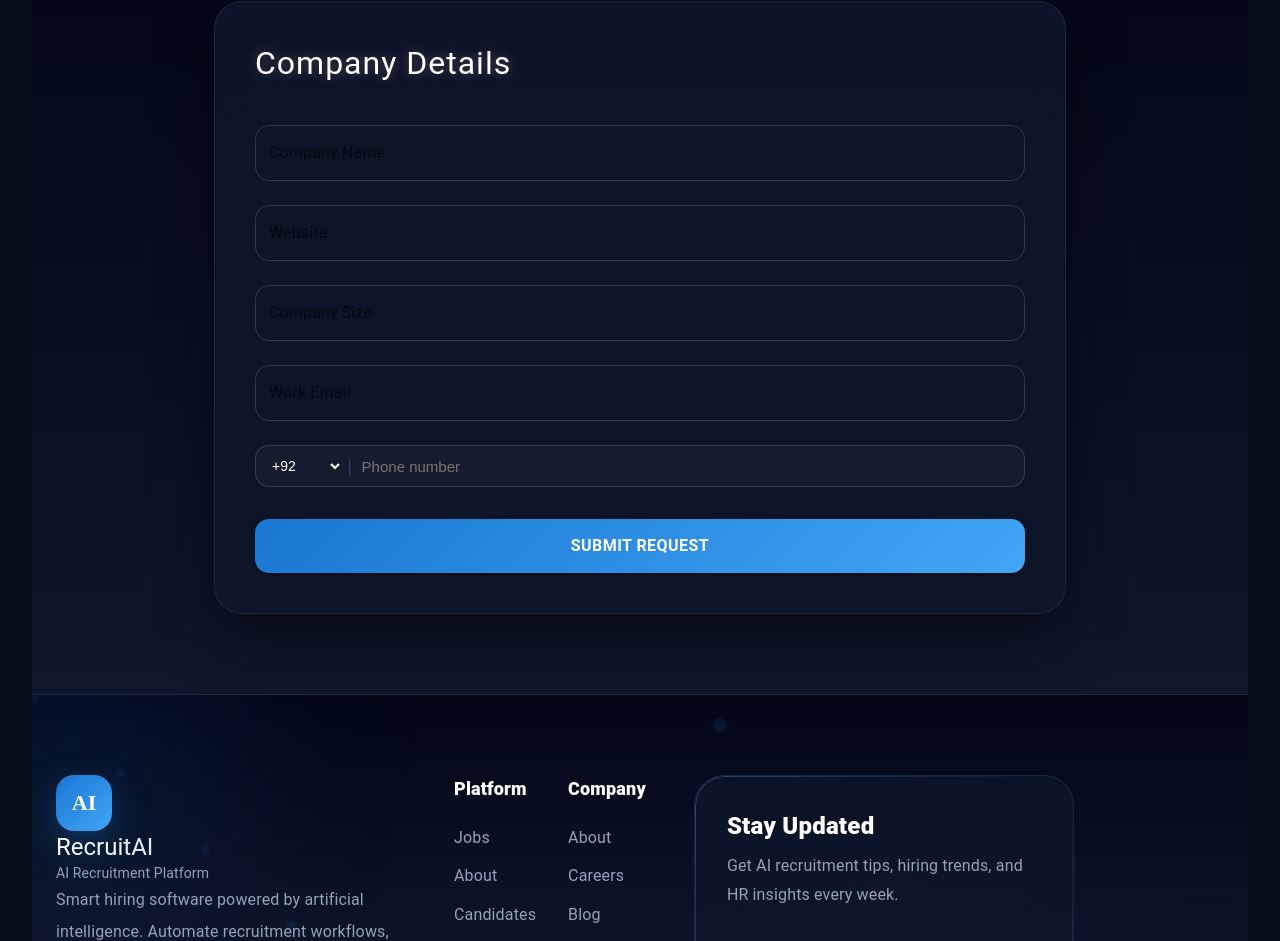
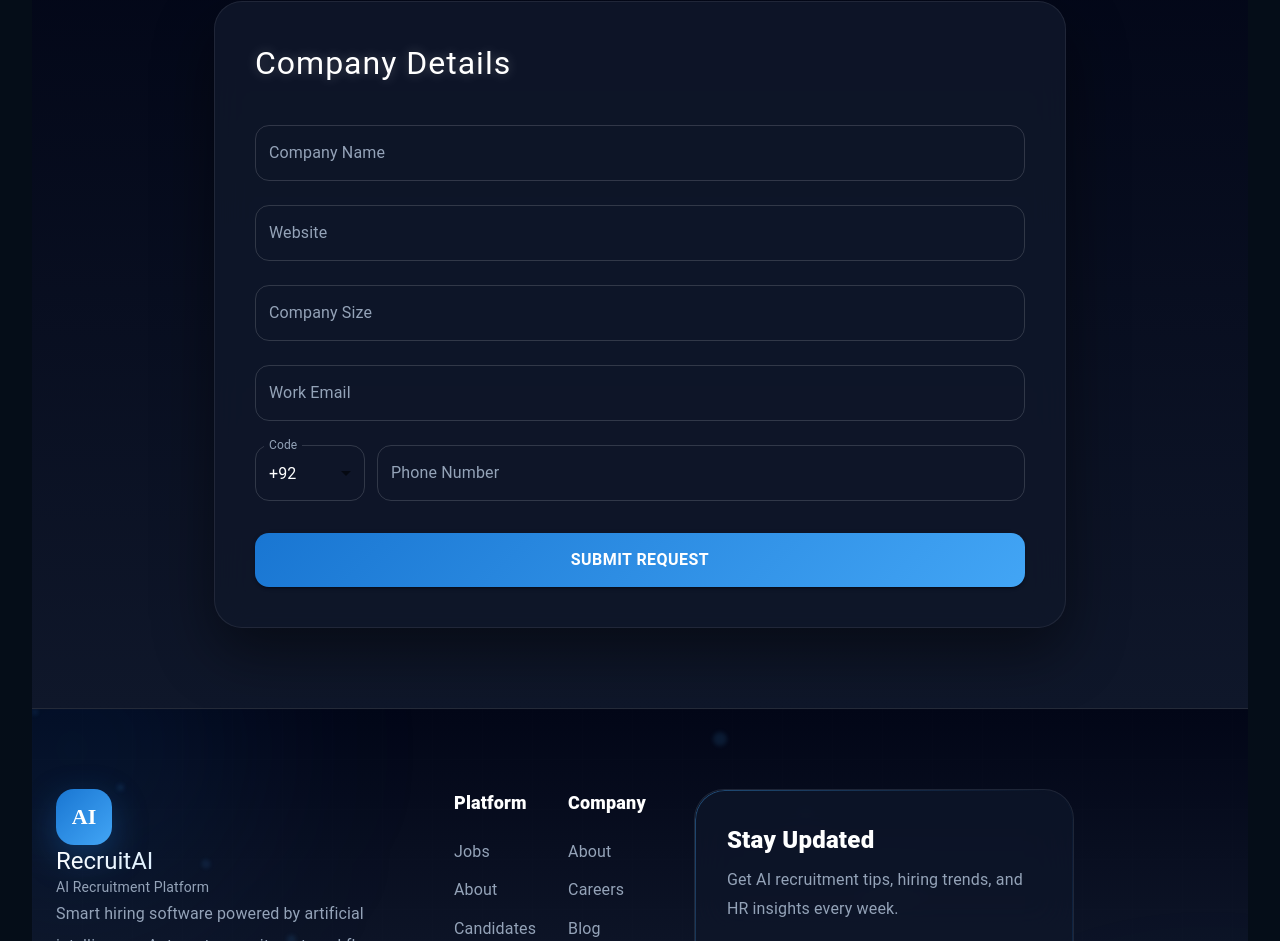
Before and after one commit to Pro-Haseeb/RMS-Frontend, a React (Vite) app: page /demo in a window 1280 px wide. Shown: the part 870-1811 px from the top of the page. Built offline with nearby package versions, Linux system fonts and the light colour scheme.

Commit message:
.................

```diff
--- a/src/pages/Demo.jsx
+++ b/src/pages/Demo.jsx
@@ -378,9 +378,18 @@ export default function RequestDemo() {
                   helperText={suggestions.company}
                   fullWidth
                   InputLabelProps={{
-                    style: { color: "#94a3b8" }
+                    style: { color: "#4472b2" }
                   }}
                   sx={{
+                    "& .MuiInputLabel-root": {
+                  color: "#94a3b8"
+                    },
+                    "& .MuiInputLabel-root.Mui-focused": {
+                  color: "#42a5f5"
+                    },
+                    "& .MuiInputLabel-root.MuiFormLabel-filled": {
+                  color: "#42a5f5"
+                    },
                     "& .MuiOutlinedInput-root": {
                       color: "white",
                       borderRadius: "14px",
@@ -413,6 +422,15 @@ export default function RequestDemo() {
                     style: { color: "#94a3b8" }
                   }}
                   sx={{
+                    "& .MuiInputLabel-root": {
+                  color: "#94a3b8"
+                    },
+                    "& .MuiInputLabel-root.Mui-focused": {
+                  color: "#42a5f5"
+                    },
+                    "& .MuiInputLabel-root.MuiFormLabel-filled": {
+                  color: "#42a5f5"
+                    },
                     "& .MuiOutlinedInput-root": {
                       color: "white",
                       borderRadius: "14px",
@@ -445,6 +463,15 @@ export default function RequestDemo() {
                     style: { color: "#94a3b8" }
                   }}
                   sx={{
+                    "& .MuiInputLabel-root": {
+                  color: "#94a3b8"
+                    },
+                    "& .MuiInputLabel-root.Mui-focused": {
+                  color: "#42a5f5"
+                    },
+                    "& .MuiInputLabel-root.MuiFormLabel-filled": {
+                  color: "#42a5f5"
+                    },
                     "& .MuiOutlinedInput-root": {
                       color: "white",
                       borderRadius: "14px",
@@ -477,6 +504,15 @@ export default function RequestDemo() {
                     style: { color: "#94a3b8" }
                   }}
                   sx={{
+                    "& .MuiInputLabel-root": {
+                  color: "#94a3b8"
+                    },
+                    "& .MuiInputLabel-root.Mui-focused": {
+                  color: "#42a5f5"
+                    },
+                    "& .MuiInputLabel-root.MuiFormLabel-filled": {
+                  color: "#42a5f5"
+                    },
                     "& .MuiOutlinedInput-root": {
                       color: "white",
                       borderRadius: "14px",
@@ -497,86 +533,75 @@ export default function RequestDemo() {
                 />
 
                 {/* PHONE */}
-                <Box
-                  sx={{
-                    display: "flex",
-                    alignItems: "center",
-                    border:
-                      "1px solid rgba(255,255,255,0.15)",
-                    borderRadius: "14px",
-                    px: 1.5,
-                    py: 1.2,
-                    transition: "0.3s",
-                    background:
-                      "rgba(255,255,255,0.03)",
-
-                    "&:focus-within": {
-                      borderColor: "#42a5f5",
-                      boxShadow:
-                        "0 0 0 2px rgba(66,165,245,0.15)"
-                    }
-                  }}
-                >
+                <Box sx={{ display: "flex", gap: 1.5 }}>
 
                   {/* COUNTRY CODE */}
-                  <select
+                  <TextField
+                    select
                     value={form.countryCode}
                     onChange={(e) =>
-                      setForm({
-                        ...form,
-                        countryCode: e.target.value
-                      })
+                      setForm({ ...form, countryCode: e.target.value })
                     }
-                    style={{
-                      border: "none",
-                      outline: "none",
-                      background: "transparent",
-                      fontSize: "14px",
-                      cursor: "pointer",
-                      paddingRight: "8px",
-                      color: "#fff",
-                      minWidth: "75px"
+                    label="Code"
+                    sx={{
+                      minWidth: "110px",
+                      "& .MuiOutlinedInput-root": {
+                        color: "#fff",
+                        borderRadius: "14px",
+
+                        "& fieldset": {
+                          borderColor: "rgba(255,255,255,0.15)"
+                        },
+                        "&:hover fieldset": {
+                          borderColor: "#42a5f5"
+                        },
+                        "&.Mui-focused fieldset": {
+                          borderColor: "#42a5f5"
+                        }
+                      },
+                      "& .MuiInputLabel-root": {
+                        color: "#94a3b8"
+                      },
+                      "& .MuiInputLabel-root.Mui-focused": {
+                        color: "#42a5f5"
+                      }
                     }}
                   >
                     {countryCodes.map((item, i) => (
-                      <option
-                        key={i}
-                        value={item.code}
-                        style={{
-                          background: "#0f172a",
-                          color: "#fff"
-                        }}
-                      >
+                      <MenuItem key={i} value={item.code}>
                         {item.code}
-                      </option>
+                      </MenuItem>
                     ))}
-                  </select>
+                  </TextField>
 
-                  {/* DIVIDER */}
-                  <span
-                    style={{
-                      color: "#475569",
-                      marginRight: "10px",
-                      marginLeft: "5px",
-                      fontSize: "18px"
-                    }}
-                  >
-                    |
-                  </span>
-
-                  {/* PHONE INPUT */}
-                  <input
+                  {/* PHONE NUMBER */}
+                  <TextField
+                    fullWidth
+                    label="Phone Number"
                     name="phone"
                     value={form.phone}
                     onChange={handleLiveCheck}
-                    placeholder="Phone number"
-                    style={{
-                      border: "none",
-                      outline: "none",
-                      flex: 1,
-                      fontSize: "15px",
-                      color: "#fff",
-                      background: "transparent"
+                    sx={{
+                      "& .MuiOutlinedInput-root": {
+                        color: "#fff",
+                        borderRadius: "14px",
+
+                        "& fieldset": {
+                          borderColor: "rgba(255,255,255,0.15)"
+                        },
+                        "&:hover fieldset": {
+                          borderColor: "#42a5f5"
+                        },
+                        "&.Mui-focused fieldset": {
+                          borderColor: "#42a5f5"
+                        }
+                      },
+                      "& .MuiInputLabel-root": {
+                        color: "#94a3b8"
+                      },
+                      "& .MuiInputLabel-root.Mui-focused": {
+                        color: "#42a5f5"
+                      }
                     }}
                   />
                 </Box>
```
